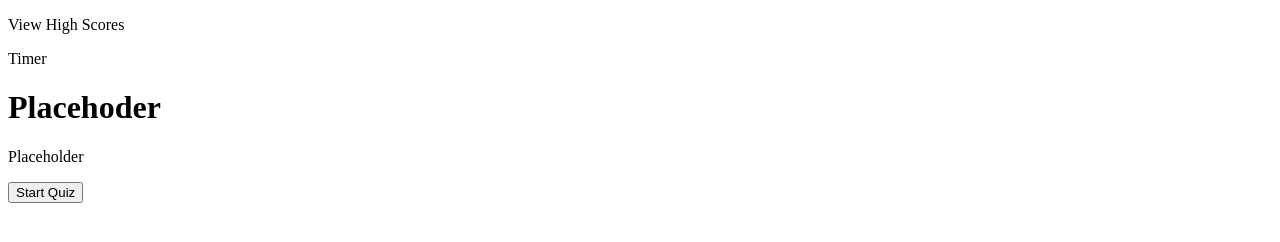
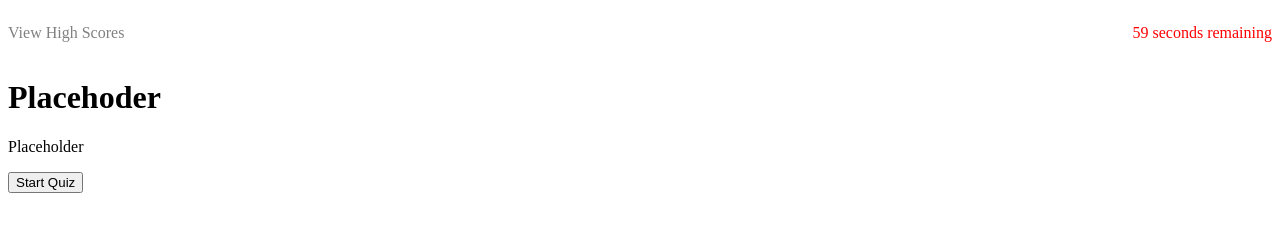
Before and after one commit to awarmath/Code-Quiz, a plain HTML site: page index.html in a window 1280 px wide. Both pictures are taken after a click on the button "Start Quiz". Drawn offline with Linux system fonts and the light colour scheme.

Commit message:
add timer

```diff
--- a/assets/css/style.css
+++ b/assets/css/style.css
@@ -0,0 +1,19 @@
+.alignleft {
+    float: left;
+}
+
+.alignright {
+    float: right;
+}
+
+.high-score {
+    font-size: 16px;
+    color: gray;
+    display: inline-block;
+}
+
+.timer {
+    font-size: 16px;
+    color: red;
+    display: inline-block;
+}
--- a/assets/js/script.js
+++ b/assets/js/script.js
@@ -0,0 +1,26 @@
+var timerEl = document.getElementById('countdown');
+var startBtn = document.getElementById('start');
+
+// Timer that counts down from 60
+function countdown() {
+  var timeLeft = 60;
+
+  // TODO: Use the `setInterval()` method to call a function to be executed every 1000 milliseconds
+  var timeInterval = setInterval(function() {
+    if (timeLeft > 1) {
+      timerEl.textContent = timeLeft + " seconds remaining"
+      timeLeft--;
+    }
+    else if (timeLeft === 1) {
+      timerEl.textContent = `${timeLeft} second remaining.`
+      timeLeft--;
+    }
+    else {
+      timerEl.textContent = ""
+      clearInterval (timeInterval);
+      displayMessage();
+    }
+  } , 1000);
+}
+
+startBtn.onclick = countdown;
--- a/index.html
+++ b/index.html
@@ -4,17 +4,18 @@
         <meta charset="UTF-8">
         <meta name="viewport" content="width=device-width, initial-scale=1.0">
         <title>Code Quiz</title>
-        <link rel="stylesheet" href=".assets/css/stle.css" />
+        <link rel="stylesheet" href="./assets/css/style.css" />
     </head>
-    <header>
-        <p> View High Scores </p>
-        <p> Timer </p>
+    <header class="container">
+        <p class="alignleft high-score"> View High Scores </p>
+        <p class="alignright timer" id="countdown"> Timer </p>
+        <div style="clear: both;"></div>
     </header>
     <body>
         <div>
             <h1>Placehoder</h1>
             <p>Placeholder</p>
-            <button>Start Quiz</button>
+            <button id="start">Start Quiz</button>
         </div>
         <script src="./assets/js/script.js"> </script>
     </body>
```
